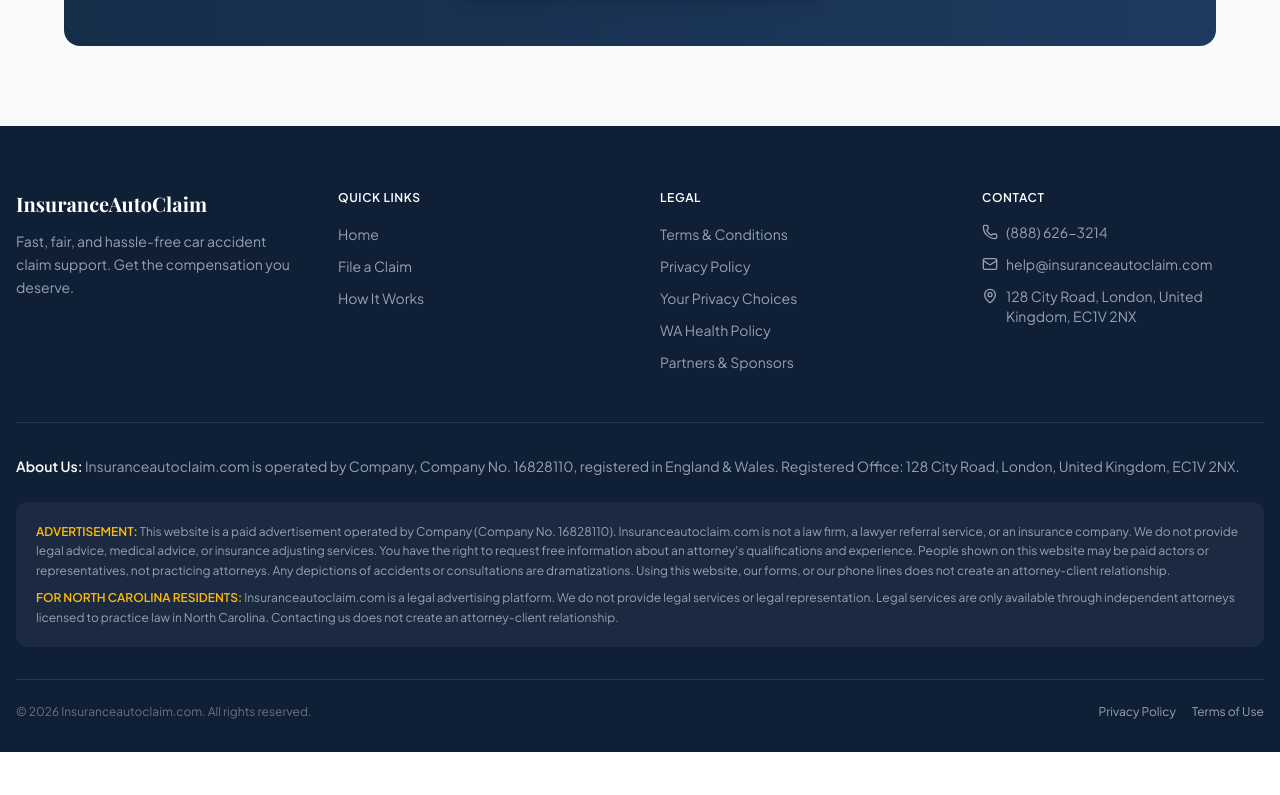
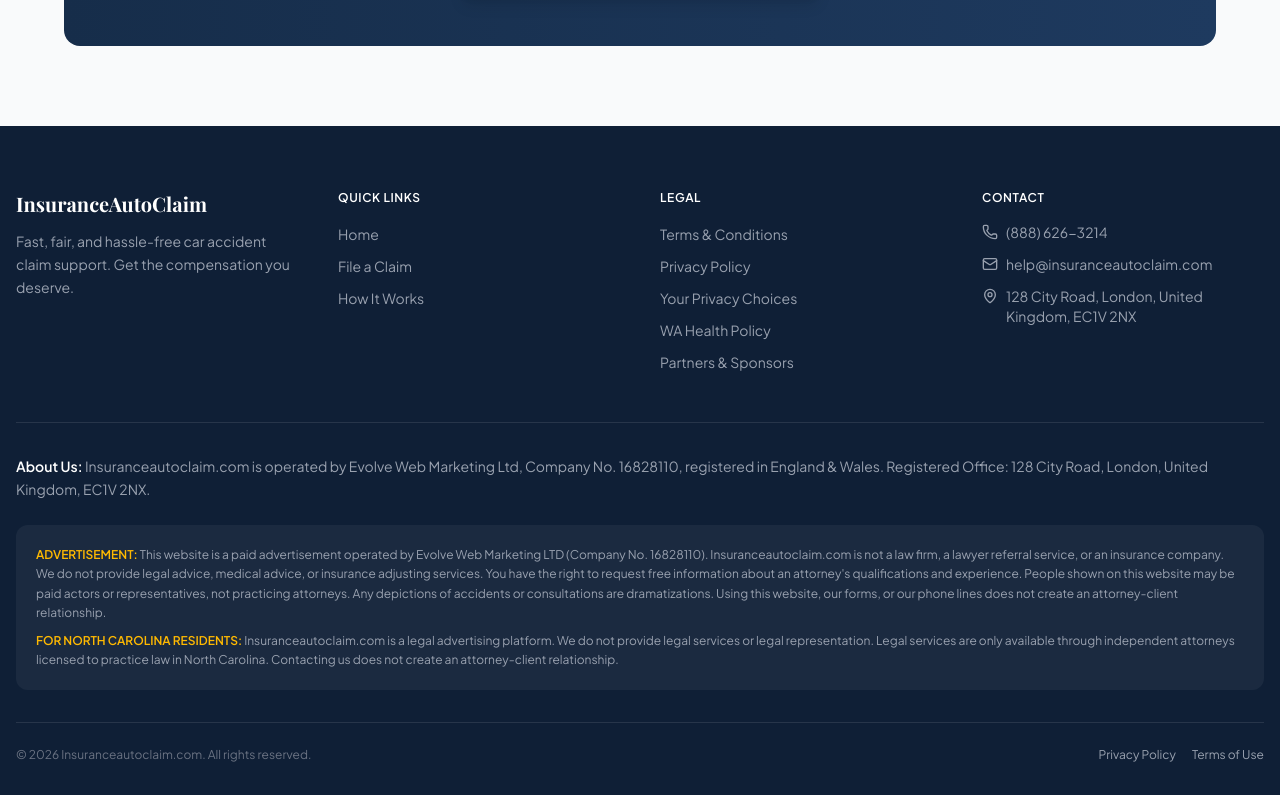
Before and after one commit to boopul22/autoclaimsinsurance.com, a React (Vite) app: page /resources in a window 1280 px wide. Shown: the part 1150-1945 px from the top of the page. Before the commit the page ends 1902 px from the top, so only its background shows below. Built offline with nearby package versions, Linux system fonts and the light colour scheme; a web font is replaced by a local one.

Commit message:
Restore Evolve Web Marketing Ltd name with updated company number and address

```diff
--- a/src/components/Footer.jsx
+++ b/src/components/Footer.jsx
@@ -85,7 +85,7 @@
         <div className="border-t border-white/10 pt-6 sm:pt-8 mb-4 sm:mb-6">
           <p className="text-xs sm:text-sm text-gray-400 mb-3 leading-relaxed">
             <span className="text-white font-semibold">About Us:</span>{' '}
-            Insuranceautoclaim.com is operated by Company, Company No. 16828110,
+            Insuranceautoclaim.com is operated by Evolve Web Marketing Ltd, Company No. 16828110,
             registered in England & Wales. Registered Office: 128 City Road, London,
             United Kingdom, EC1V 2NX.
           </p>
@@ -94,7 +94,7 @@
         <div className="bg-white/5 rounded-lg sm:rounded-xl p-4 sm:p-5 mb-6 sm:mb-8">
           <p className="text-[10px] sm:text-xs text-gray-400 leading-relaxed">
             <span className="text-amber-400 font-semibold">ADVERTISEMENT:</span> This website
-            is a paid advertisement operated by Company (Company No.
+            is a paid advertisement operated by Evolve Web Marketing LTD (Company No.
             16828110). Insuranceautoclaim.com is not a law firm, a lawyer referral service, or
             an insurance company. We do not provide legal advice, medical advice, or insurance
             adjusting services. You have the right to request free information about an
```
